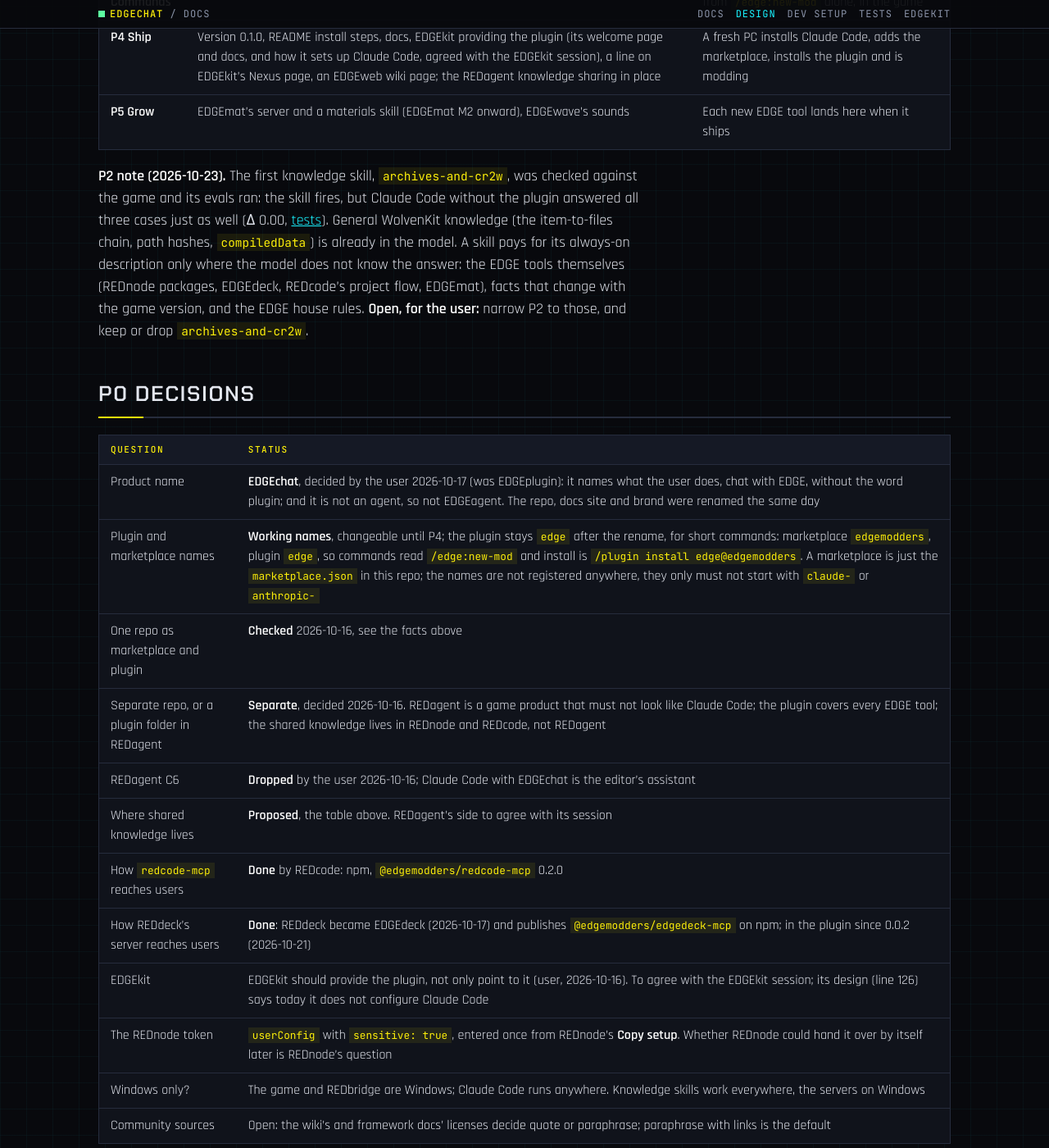
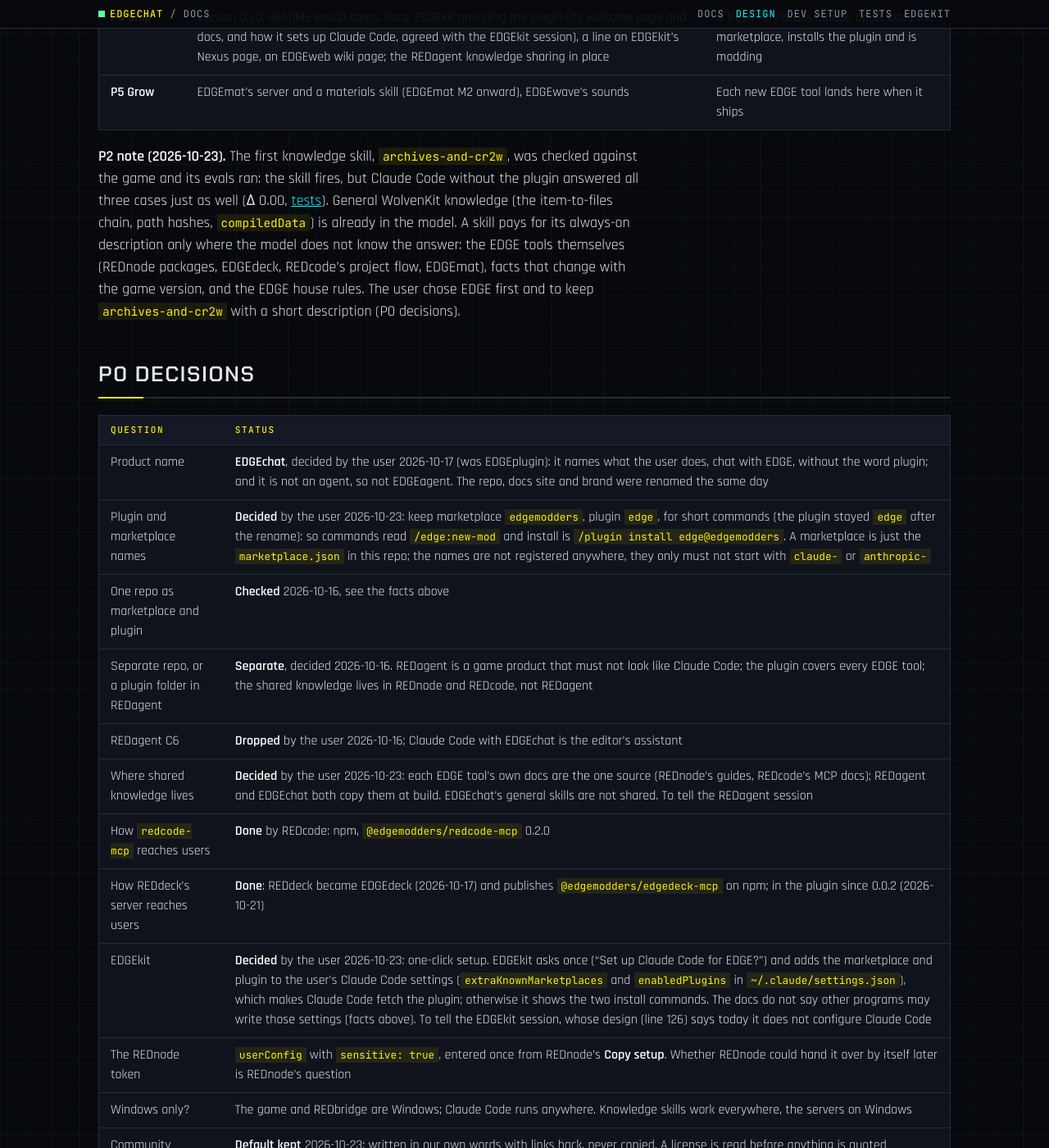
Before and after one commit to Edgemodders/EDGEchat, a Jekyll site: the page built from docs/design.md, in a window 1280 px wide and 1400 px high, scrolled down 9464 px. Shown: the whole window at 82% size. Built offline with Jekyll 4.4.1, drawn with Linux system fonts in a browser that asks for light colours; our own code applies the rules of GitHub Pages for plain Markdown files; some of the changed text lies outside the part shown.

Commit message:
P0 decided: names, EDGEkit one-click setup, knowledge through tools' docs, P2 EDGE first
The user's choices of 2026-10-23, in the design's P0 table, the docs index
and CLAUDE.md. archives-and-cr2w gets a short description.

Co-Authored-By: Claude Opus 5.5 <noreply@anthropic.com>

```diff
--- a/docs/design.md
+++ b/docs/design.md
@@ -2,7 +2,7 @@
 
 EDGEchat is the EDGE plugin for [Claude Code](https://code.claude.com/docs/en/overview): one install that makes Claude a Cyberpunk 2077 modding assistant. It gives Claude the **context** (what the game's files, frameworks and folders are, and the EDGE house rules) and the **tools** (the EDGE MCP servers, which read the game's archives, the TweakDB and the running game). It works wherever Claude Code runs: in EDGEkit, in VS Code, and in a terminal.
 
-**Status: draft 0.7, P1 done 2026-10-21; the tools that change things ask before every call, from their own servers (2026-10-22); `edgemat` added 2026-10-23 (plugin 0.0.5); renamed from EDGEplugin to EDGEchat on 2026-10-17; `edgedeck` added 2026-10-21 (plugin 0.0.2).** Proposed in the EDGEkit session on 2026-10-16 and agreed with the user, who created the repo. P0's checks ran on 2026-10-16 (see [P0 decisions](#p0-decisions)). P1's skeleton (manifest, marketplace, `rednode`, `redcode` and `edgedeck`, the `setup` and `init-project` skills) installs from GitHub, and in VS Code with the game running `/edge:setup` reported all three servers connected ([tests](testing.html#p1-test-in-vs-code-with-the-game)). P2, the knowledge skills, is next. The plugin is the one place every EDGE tool's MCP server reaches Claude Code, with every setting they need in one form ([Every EDGE server](#every-edge-server-in-the-plugin)).
+**Status: draft 0.8, P0 decided 2026-10-23 except REDagent's and EDGEkit's sides; P1 done 2026-10-21; the tools that change things ask before every call, from their own servers (2026-10-22); `edgemat` added 2026-10-23 (plugin 0.0.5); renamed from EDGEplugin to EDGEchat on 2026-10-17; `edgedeck` added 2026-10-21 (plugin 0.0.2).** Proposed in the EDGEkit session on 2026-10-16 and agreed with the user, who created the repo. P0's checks ran on 2026-10-16 (see [P0 decisions](#p0-decisions)). P1's skeleton (manifest, marketplace, `rednode`, `redcode` and `edgedeck`, the `setup` and `init-project` skills) installs from GitHub, and in VS Code with the game running `/edge:setup` reported all three servers connected ([tests](testing.html#p1-test-in-vs-code-with-the-game)). P2, the knowledge skills, is next. The plugin is the one place every EDGE tool's MCP server reaches Claude Code, with every setting they need in one form ([Every EDGE server](#every-edge-server-in-the-plugin)).
 
 ## Why a plugin
 
@@ -116,13 +116,13 @@ REDagent briefs Claude for modding in the game (`briefing.md`, about 50 lines, p
 
 The two do not overlap. REDagent is a whole agent, powered by Claude: its own window, tools and briefing. EDGEchat is not an agent: it connects Claude Code to EDGE, so you chat with EDGE while you build mods. REDagent is an Agent SDK product inside the game, on the player's API key, with `settingSources: []` (it reads no Claude Code settings, skills or plugins) and a rule that it must not look like Claude Code. EDGEchat is for Claude Code, wherever that runs. They share the `rednode` server. Its phase C6 (REDagent in REDcode) would have put a second assistant in the editor; **the user dropped C6 on 2026-10-16**, because Claude Code with EDGEchat covers the editor.
 
-**Where knowledge lives (proposed in P0; REDagent's side to agree with its session):**
+**Where knowledge lives (decided by the user 2026-10-23; to tell the REDagent session):**
 
 | Knowledge | Lives in | Reaches EDGEchat and REDagent by |
 |---|---|---|
 | One EDGE tool's own use (REDnode's guides, REDcode's MCP docs) | That tool's repo | Copied at build, the way REDagent already copies REDnode's `overlay-apps.md` |
 | How to call a server's tools | The server's own instructions and tool descriptions | The server; skills do not repeat it |
-| General modding (folders, frameworks, TweakXL, ArchiveXL, redscript, CET) | This repo, as skills | REDagent copies what it needs into its briefing, or loads the skills through the Agent SDK's `plugins` option (**unverified** for its SDK 0.3.296) |
+| General modding (folders, frameworks, TweakXL, ArchiveXL, redscript, CET) | This repo, as skills | Not shared: REDagent works on REDnode packages in the game, where the tools' own docs are what it needs |
 | REDagent's own rules (what it may touch, its chat loop) | REDagent | Not shared |
 
 ## Phases
@@ -133,26 +133,27 @@ Phases are P0 to P5. **Unverified:** that no other EDGE repo uses P. Each ends w
 |---|---|---|
 | **P0 Decide** | The decisions below, with the user. The single-repo marketplace checked. The knowledge sources' licenses read | The plan is agreed |
 | **P1 Skeleton** | `plugin.json` with `userConfig` (game folder, REDbridge path, REDnode token) and the servers `rednode`, `redcode` and `edgedeck` (added 2026-10-21); `marketplace.json`; the `setup` skill (servers answer, hand-added duplicates found); `init-project` | Installed from GitHub in the Claude Code CLI and in the VS Code extension, `setup` reports every server connected while the game runs |
-| **P2 Knowledge** | The knowledge skills, each checked against the game through the MCP servers; eval cases for each. First the ones our own tools can check (`rednode-mods`, `archives-and-cr2w`, `wolvenkit-projects`, `tweakxl`), then the ones from community sources once their licenses are read (`modding-basics`, `redscript`, `archivexl`, `cet-lua`) | `claude plugin eval`: the plugin answers set modding tasks correctly where plain Claude Code does not |
+| **P2 Knowledge** | The knowledge skills, each checked against the game through the MCP servers; eval cases for each. EDGE first (decided 2026-10-23): `rednode-mods`, then EDGEdeck, REDcode's project flow (`wolvenkit-projects`) and EDGEmat; `archives-and-cr2w` is done. General skills (`tweakxl`, `redscript`, `archivexl`, `cet-lua`, `modding-basics`) only where an eval shows the model needs them | `claude plugin eval`: the plugin answers set modding tasks correctly where plain Claude Code does not |
 | **P3 Commands** | `new-mod`, `check-mod` | A non-coder makes a small working mod from `/edge:new-mod` alone, in the game |
 | **P4 Ship** | Version 0.1.0, README install steps, docs, EDGEkit providing the plugin (its welcome page and docs, and how it sets up Claude Code, agreed with the EDGEkit session), a line on EDGEkit's Nexus page, an EDGEweb wiki page; the REDagent knowledge sharing in place | A fresh PC installs Claude Code, adds the marketplace, installs the plugin and is modding |
 | **P5 Grow** | EDGEmat's server and a materials skill (EDGEmat M2 onward), EDGEwave's sounds | Each new EDGE tool lands here when it ships |
 
-**P2 note (2026-10-23).** The first knowledge skill, `archives-and-cr2w`, was checked against the game and its evals ran: the skill fires, but Claude Code without the plugin answered all three cases just as well (Δ 0.00, [tests](testing.html#evals-archives-and-cr2w)). General WolvenKit knowledge (the item-to-files chain, path hashes, `compiledData`) is already in the model. A skill pays for its always-on description only where the model does not know the answer: the EDGE tools themselves (REDnode packages, EDGEdeck, REDcode's project flow, EDGEmat), facts that change with the game version, and the EDGE house rules. **Open, for the user:** narrow P2 to those, and keep or drop `archives-and-cr2w`.
+**P2 note (2026-10-23).** The first knowledge skill, `archives-and-cr2w`, was checked against the game and its evals ran: the skill fires, but Claude Code without the plugin answered all three cases just as well (Δ 0.00, [tests](testing.html#evals-archives-and-cr2w)). General WolvenKit knowledge (the item-to-files chain, path hashes, `compiledData`) is already in the model. A skill pays for its always-on description only where the model does not know the answer: the EDGE tools themselves (REDnode packages, EDGEdeck, REDcode's project flow, EDGEmat), facts that change with the game version, and the EDGE house rules. The user chose EDGE first and to keep `archives-and-cr2w` with a short description (P0 decisions).
 
 ## P0 decisions
 
 | Question | Status |
 |---|---|
 | Product name | **EDGEchat**, decided by the user 2026-10-17 (was EDGEplugin): it names what the user does, chat with EDGE, without the word plugin; and it is not an agent, so not EDGEagent. The repo, docs site and brand were renamed the same day |
-| Plugin and marketplace names | **Working names**, changeable until P4; the plugin stays `edge` after the rename, for short commands: marketplace `edgemodders`, plugin `edge`, so commands read `/edge:new-mod` and install is `/plugin install edge@edgemodders`. A marketplace is just the `marketplace.json` in this repo; the names are not registered anywhere, they only must not start with `claude-` or `anthropic-` |
+| Plugin and marketplace names | **Decided** by the user 2026-10-23: keep marketplace `edgemodders`, plugin `edge`, for short commands (the plugin stayed `edge` after the rename): so commands read `/edge:new-mod` and install is `/plugin install edge@edgemodders`. A marketplace is just the `marketplace.json` in this repo; the names are not registered anywhere, they only must not start with `claude-` or `anthropic-` |
 | One repo as marketplace and plugin | **Checked** 2026-10-16, see the facts above |
 | Separate repo, or a plugin folder in REDagent | **Separate**, decided 2026-10-16. REDagent is a game product that must not look like Claude Code; the plugin covers every EDGE tool; the shared knowledge lives in REDnode and REDcode, not REDagent |
 | REDagent C6 | **Dropped** by the user 2026-10-16; Claude Code with EDGEchat is the editor's assistant |
-| Where shared knowledge lives | **Proposed**, the table above. REDagent's side to agree with its session |
+| Where shared knowledge lives | **Decided** by the user 2026-10-23: each EDGE tool's own docs are the one source (REDnode's guides, REDcode's MCP docs); REDagent and EDGEchat both copy them at build. EDGEchat's general skills are not shared. To tell the REDagent session |
 | How `redcode-mcp` reaches users | **Done** by REDcode: npm, `@edgemodders/redcode-mcp` 0.2.0 |
 | How REDdeck's server reaches users | **Done**: REDdeck became EDGEdeck (2026-10-17) and publishes `@edgemodders/edgedeck-mcp` on npm; in the plugin since 0.0.2 (2026-10-21) |
-| EDGEkit | EDGEkit should provide the plugin, not only point to it (user, 2026-10-16). To agree with the EDGEkit session; its design (line 126) says today it does not configure Claude Code |
+| EDGEkit | **Decided** by the user 2026-10-23: one-click setup. EDGEkit asks once ("Set up Claude Code for EDGE?") and adds the marketplace and plugin to the user's Claude Code settings (`extraKnownMarketplaces` and `enabledPlugins` in `~/.claude/settings.json`), which makes Claude Code fetch the plugin; otherwise it shows the two install commands. The docs do not say other programs may write those settings (facts above). To tell the EDGEkit session, whose design (line 126) says today it does not configure Claude Code |
 | The REDnode token | `userConfig` with `sensitive: true`, entered once from REDnode's **Copy setup**. Whether REDnode could hand it over by itself later is REDnode's question |
 | Windows only? | The game and REDbridge are Windows; Claude Code runs anywhere. Knowledge skills work everywhere, the servers on Windows |
-| Community sources | Open: the wiki's and framework docs' licenses decide quote or paraphrase; paraphrase with links is the default |
+| Community sources | **Default kept** 2026-10-23: written in our own words with links back, never copied. A license is read before anything is quoted |
+| P2 scope | **Decided** by the user 2026-10-23: EDGE first. Skills where the model lacks the knowledge (REDnode packages, EDGEdeck, REDcode's project flow, EDGEmat, the house rules, facts that change with the game version). `archives-and-cr2w` stays, with a short description |
```
Also changed, not shown: CLAUDE.md (+2 -2 lines), docs/index.md (+2 -2 lines), skills/archives-and-cr2w/SKILL.md (+1 -1 lines).
